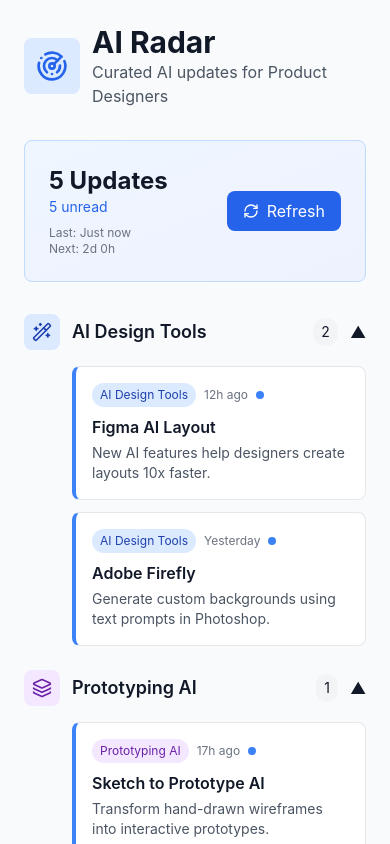
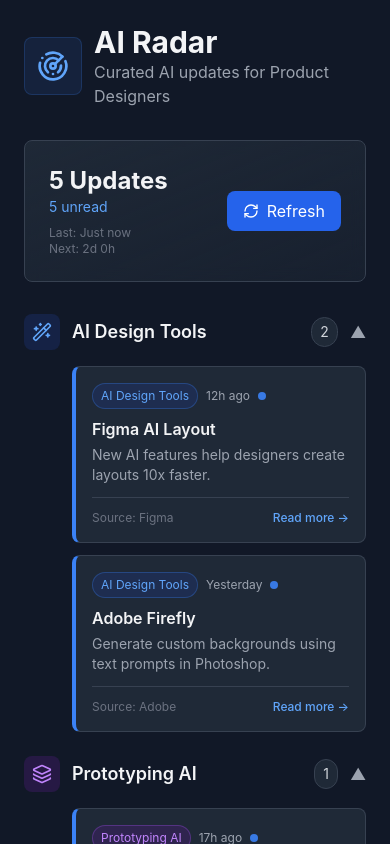
Before and after one commit to jfguerra/airadar, a React (Vite) app: page / in a window 390 px wide. Shown: the top 844 px of the page. Built offline with nearby package versions, Linux system fonts and the light colour scheme; no server answers; the HTML template or start-up script is replaced by a standard one.

Commit message:
Dark mode + hover interactions for desktop/mobile

```diff
--- a/src/App.tsx
+++ b/src/App.tsx
@@ -16,10 +16,10 @@
 }
 
 const CATEGORIES = [
-  { id: 'design-tools' as CategoryType, label: 'AI Design Tools', color: 'bg-blue-100 text-blue-800', keywords: ['AI design', 'Figma', 'plugin', 'image generation'], icon: 'Wand2' },
-  { id: 'prototyping' as CategoryType, label: 'Prototyping AI', color: 'bg-purple-100 text-purple-800', keywords: ['prototyping', 'interaction', 'wireframe'], icon: 'Layers' },
-  { id: 'workflow-automation' as CategoryType, label: 'Workflow Automation', color: 'bg-green-100 text-green-800', keywords: ['workflow', 'automation', 'productivity'], icon: 'Zap' },
-  { id: 'industry-trends' as CategoryType, label: 'Industry Trends', color: 'bg-orange-100 text-orange-800', keywords: ['UX', 'accessibility', 'trends'], icon: 'TrendingUp' }
+  { id: 'design-tools' as CategoryType, label: 'AI Design Tools', color: 'bg-blue-900/30 text-blue-400 border-blue-500/30', keywords: ['AI design', 'Figma', 'plugin', 'image generation'], icon: 'Wand2' },
+  { id: 'prototyping' as CategoryType, label: 'Prototyping AI', color: 'bg-purple-900/30 text-purple-400 border-purple-500/30', keywords: ['prototyping', 'interaction', 'wireframe'], icon: 'Layers' },
+  { id: 'workflow-automation' as CategoryType, label: 'Workflow Automation', color: 'bg-green-900/30 text-green-400 border-green-500/30', keywords: ['workflow', 'automation', 'productivity'], icon: 'Zap' },
+  { id: 'industry-trends' as CategoryType, label: 'Industry Trends', color: 'bg-orange-900/30 text-orange-400 border-orange-500/30', keywords: ['UX', 'accessibility', 'trends'], icon: 'TrendingUp' }
 ];
 
 // Category Section Component
@@ -29,11 +29,13 @@
 
   return (
     <div className="mb-6">
-      <button onClick={() => setCollapsed(!collapsed)} className="flex items-center gap-3 w-full text-left mb-4">
-        <div className={`p-2 rounded-lg ${cat.color}`}><Icon className="w-5 h-5" /></div>
-        <h2 className="text-lg font-semibold flex-1">{cat.label}</h2>
-        <span className="text-sm bg-gray-100 px-2 py-1 rounded-full">{items.length}</span>
-        <span className={collapsed ? '' : 'rotate-180'}>▼</span>
+      <button onClick={() => setCollapsed(!collapsed)} className="flex items-center gap-3 w-full text-left mb-4 group transition-all">
+        <div className={`p-2 rounded-lg ${cat.color.replace('100', '900/30').replace('800', '400')} transition-colors group-hover:bg-opacity-50`}>
+          <Icon className="w-5 h-5" />
+        </div>
+        <h2 className="text-lg font-semibold flex-1 text-gray-100">{cat.label}</h2>
+        <span className="text-sm bg-gray-800 text-gray-300 px-2 py-1 rounded-full border border-gray-700">{items.length}</span>
+        <span className={`transition-transform duration-300 text-gray-400 ${collapsed ? '' : 'rotate-180'}`}>▼</span>
       </button>
       {!collapsed && (
         <div className="space-y-3 pl-12">
@@ -49,20 +51,28 @@
   const [expanded, setExpanded] = useState(false);
 
   return (
-    <div onClick={() => setExpanded(!expanded)} className={`bg-white border rounded-lg p-4 cursor-pointer hover:shadow-md ${!update.isRead ? 'border-l-4 border-l-blue-500' : ''}`}>
+    <div onClick={() => setExpanded(!expanded)} className={`update-card bg-gray-800 border border-gray-700 rounded-lg p-4 cursor-pointer transition-all duration-300 hover:bg-gray-750 hover:shadow-lg hover:shadow-blue-500/10 ${!update.isRead ? 'border-l-4 border-l-blue-500' : ''}`}>
       <div className="flex items-center gap-2 mb-2">
-        <span className={`text-xs px-2 py-1 rounded-full ${category.color}`}>{category.label}</span>
-        <span className="text-xs text-gray-500">{formatDate(update.date)}</span>
-        {!update.isRead && <span className="w-2 h-2 bg-blue-500 rounded-full" />}
+        <span className={`text-xs px-2 py-1 rounded-full border ${category.color.replace('100', '900/50').replace('800', '400')}`}>{category.label}</span>
+        <span className="text-xs text-gray-400">{formatDate(update.date)}</span>
+        {!update.isRead && <span className="w-2 h-2 bg-blue-500 rounded-full animate-pulse" />}
       </div>
-      <h3 className="font-semibold text-gray-900 mb-1">{update.title}</h3>
-      <p className="text-sm text-gray-600 line-clamp-2">{update.summary}</p>
-      {expanded && (
-        <div className="mt-3 pt-3 border-t flex items-center justify-between">
-          <span className="text-xs text-gray-500">Source: {update.source}</span>
-          <a href={update.url} target="_blank" rel="noopener noreferrer" className="text-xs text-blue-600 hover:text-blue-800" onClick={e => e.stopPropagation()}>Read more →</a>
-        </div>
-      )}
+      <h3 className="font-semibold text-gray-100 mb-1">{update.title}</h3>
+      <p className="text-sm text-gray-400 line-clamp-2">{update.summary}</p>
+
+      {/* Footer - visible on mobile, hover on desktop */}
+      <div className="update-card-footer mt-3 pt-3 border-t border-gray-700 flex items-center justify-between">
+        <span className="text-xs text-gray-500">Source: {update.source}</span>
+        <a
+          href={update.url}
+          target="_blank"
+          rel="noopener noreferrer"
+          className="text-xs text-blue-400 hover:text-blue-300 font-medium transition-colors"
+          onClick={e => e.stopPropagation()}
+        >
+          Read more →
+        </a>
+      </div>
     </div>
   );
 }
@@ -199,48 +209,48 @@
   const unread = updates.filter(u => !u.isRead).length;
 
   if (loading) return (
-    <div className="flex items-center justify-center min-h-screen">
-      <RefreshCw className="w-8 h-8 text-blue-500 animate-spin" />
+    <div className="flex items-center justify-center min-h-screen bg-gray-900">
+      <RefreshCw className="w-8 h-8 text-blue-400 animate-spin" />
     </div>
   );
 
   return (
-    <div className="min-h-screen bg-gray-50 p-6">
+    <div className="min-h-screen bg-gray-900 p-6">
       <div className="max-w-4xl mx-auto">
         {/* Header */}
         <div className="flex items-center gap-3 mb-8">
-          <div className="p-3 bg-blue-100 rounded-lg">
-            <Radar className="w-8 h-8 text-blue-600" />
+          <div className="p-3 bg-blue-500/10 rounded-lg border border-blue-500/20">
+            <Radar className="w-8 h-8 text-blue-400" />
           </div>
           <div>
-            <h1 className="text-3xl font-bold text-gray-900">AI Radar</h1>
-            <p className="text-gray-600">Curated AI updates for Product Designers</p>
+            <h1 className="text-3xl font-bold text-gray-100">AI Radar</h1>
+            <p className="text-gray-400">Curated AI updates for Product Designers</p>
           </div>
         </div>
 
         {/* Summary */}
-        <div className="bg-gradient-to-br from-blue-50 to-indigo-50 border border-blue-200 rounded-lg p-6 mb-8">
+        <div className="bg-gradient-to-br from-gray-800 to-gray-800/50 border border-gray-700 rounded-lg p-6 mb-8 backdrop-blur">
           <div className="flex items-center justify-between">
             <div>
-              <div className="text-2xl font-bold text-gray-900">{updates.length} Updates</div>
-              {unread > 0 && <div className="text-sm text-blue-600">{unread} unread</div>}
+              <div className="text-2xl font-bold text-gray-100">{updates.length} Updates</div>
+              {unread > 0 && <div className="text-sm text-blue-400">{unread} unread</div>}
               {lastFetched && <div className="text-xs text-gray-500 mt-2">Last: {formatDate(lastFetched)}</div>}
               {nextFetch && <div className="text-xs text-gray-500">Next: {formatTime(nextFetch.getTime() - Date.now())}</div>}
             </div>
-            <button onClick={refresh} disabled={fetching} className="flex items-center gap-2 px-4 py-2 bg-blue-600 text-white rounded-lg hover:bg-blue-700 disabled:opacity-50">
+            <button onClick={refresh} disabled={fetching} className="flex items-center gap-2 px-4 py-2 bg-blue-600 text-white rounded-lg hover:bg-blue-500 disabled:opacity-50 transition-all">
               <RefreshCw className={`w-4 h-4 ${fetching ? 'animate-spin' : ''}`} />
               {fetching ? 'Fetching...' : 'Refresh'}
             </button>
           </div>
-          {error && <div className="mt-4 p-3 bg-red-50 border border-red-200 rounded-lg text-sm text-red-700">{error}</div>}
+          {error && <div className="mt-4 p-3 bg-red-900/30 border border-red-500/30 rounded-lg text-sm text-red-400">{error}</div>}
         </div>
 
         {/* Updates */}
         {updates.length === 0 ? (
-          <div className="bg-white border rounded-lg p-12 text-center">
-            <Radar className="w-16 h-16 text-gray-300 mx-auto mb-4" />
-            <h3 className="text-xl font-semibold text-gray-900 mb-2">No updates yet</h3>
-            <p className="text-gray-600">Click "Refresh" to fetch the latest updates</p>
+          <div className="bg-gray-800 border border-gray-700 rounded-lg p-12 text-center">
+            <Radar className="w-16 h-16 text-gray-600 mx-auto mb-4" />
+            <h3 className="text-xl font-semibold text-gray-100 mb-2">No updates yet</h3>
+            <p className="text-gray-400">Click "Refresh" to fetch the latest updates</p>
           </div>
         ) : (
           <Categories grouped={grouped} categories={CATEGORIES} icons={icons} formatDate={formatDate} />
--- a/src/index.css
+++ b/src/index.css
@@ -3,11 +3,39 @@
 @tailwind components;
 @tailwind utilities;
 
-/* Minimal base */
+/* Dark mode base styles */
 @layer base {
-  * { @apply border-gray-200; }
+  * {
+    @apply border-gray-700;
+  }
   body {
-    @apply bg-gray-50 text-gray-900;
+    @apply bg-gray-900 text-gray-100;
     font-family: 'Inter', system-ui, sans-serif;
   }
 }
+
+/* Smooth transitions for hover effects */
+.update-card-footer {
+  transition: opacity 0.3s ease, transform 0.3s ease;
+}
+
+/* Desktop: hide footer by default, show on hover */
+@media (min-width: 768px) {
+  .update-card-footer {
+    opacity: 0;
+    transform: translateY(-4px);
+  }
+
+  .update-card:hover .update-card-footer {
+    opacity: 1;
+    transform: translateY(0);
+  }
+}
+
+/* Mobile: always show footer */
+@media (max-width: 767px) {
+  .update-card-footer {
+    opacity: 1;
+    transform: translateY(0);
+  }
+}
```
